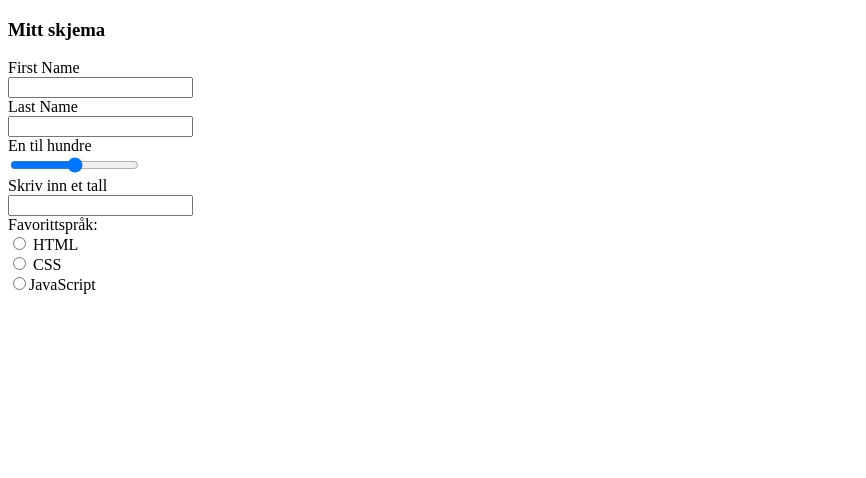
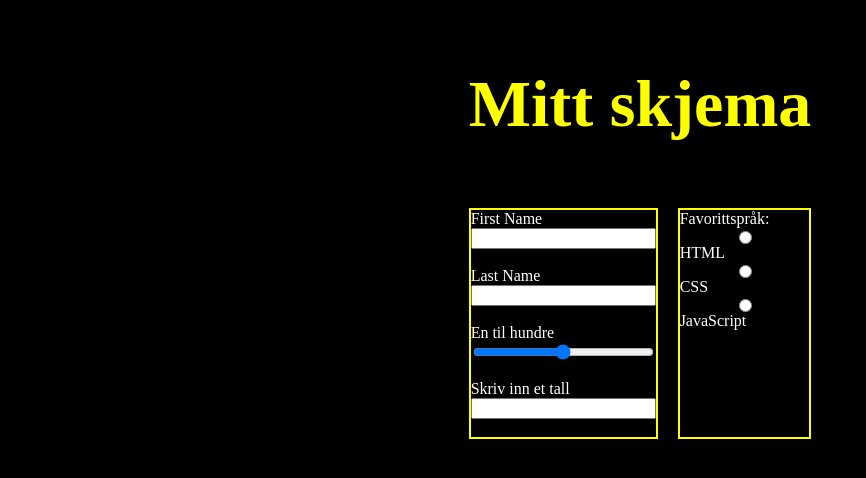
Before and after one commit to Nicolayccxvi/html-js-fagskolen2025, a plain HTML site: page Emne 1/Oppgaver/115C/html.html in a window 1280 px wide. Shown: the whole page, without its empty margins (0-866 px from the left). Drawn offline with Linux system fonts and the light colour scheme.

Commit message:
splittet i høyere og venstere

```diff
--- a/Emne 1/Oppgaver/115C/html.html
+++ b/Emne 1/Oppgaver/115C/html.html
@@ -11,16 +11,21 @@
 
 <div id="app">
     <h3>Mitt skjema</h3>
+    <div class="container">
+        <div class="høyere">
             First Name<br/> <input type="text"><br/>
             Last Name<br/> <input type="text"><br/>
             En til hundre<br/> <input type="range"><br/>
             Skriv inn et tall<br/> <input type="number"><br/>
+        </div>
+        <div class="venstere">
             Favorittspråk:<br/>
             <input type="radio" name="fav_language"> HTML<br/>
             <input type="radio" name="fav_language"> CSS<br/>
             <input type="radio" name="fav_language">JavaScript<br/>
         </div>
-
+    </div>
+</div>
 
 </body>
 </html>
--- a/Emne 1/Oppgaver/115C/style.css
+++ b/Emne 1/Oppgaver/115C/style.css
@@ -0,0 +1,37 @@
+body
+{
+    margin:0;
+    color: black;
+    background-color: black;
+    justify-content: center;
+    align-items: center;
+    display: flex;
+
+
+}
+
+h3
+{
+    color: yellow;
+    text-align: center;
+    font-size: 66px;
+}
+
+.container
+{
+    color: white;
+    display: flex;
+    justify-content: space-between;
+    gap: 20px;
+}
+
+.høyere, .venstere
+{
+    font-size: 16px;
+    border: solid;
+    border-width: 2px;
+    border-color: yellow;
+    display: flex;
+    flex-direction: column;
+    flex: 1;
+}
```
Lines whose indentation alone changed are shown as unchanged.
